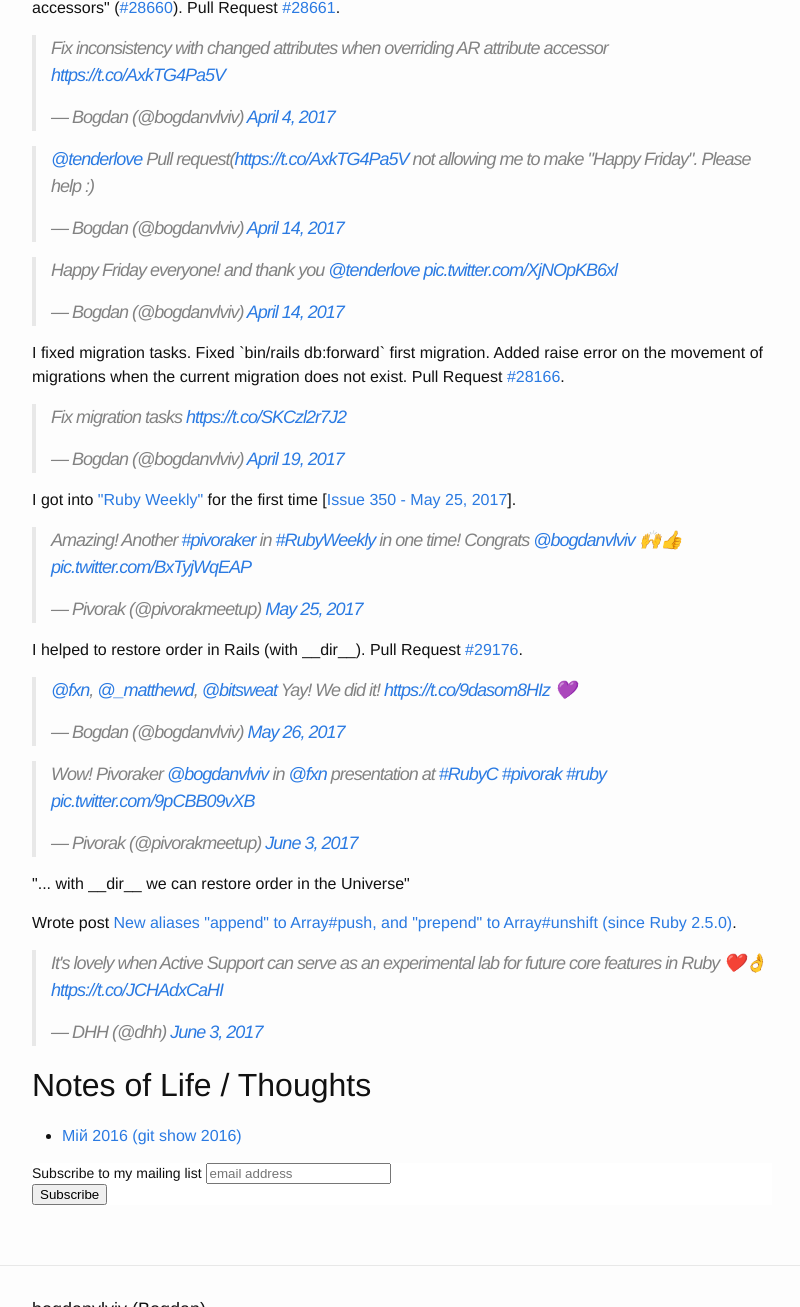
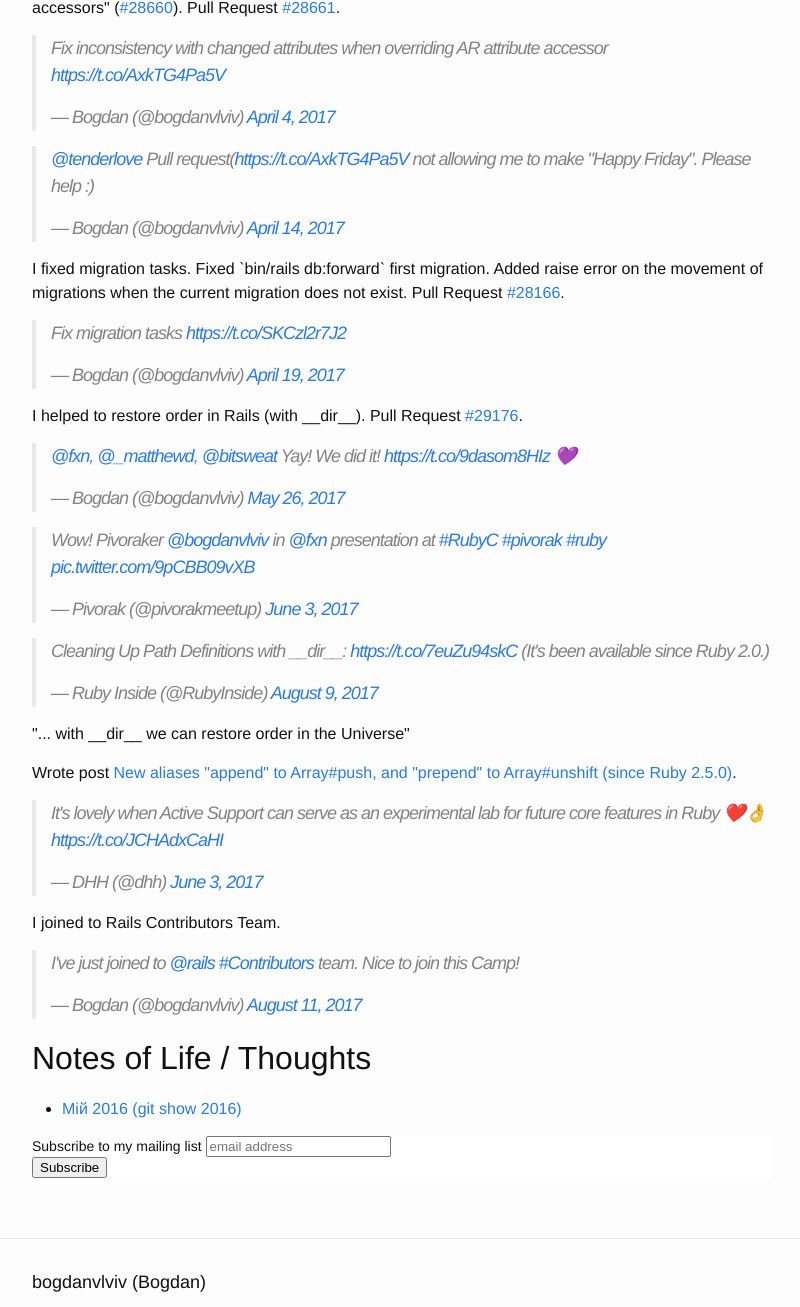
Before and after one commit to crowdpro3/bogdanvlviv.github.io, a Jekyll site: the page built from about.html, in a window 1280 px wide and 1400 px high, scrolled down 2069 px, cut to the strip 0-1307 px from the top of the window. Shown: the whole strip, without its empty margins (238-1038 px from the left). Built offline with Jekyll 4.4.1, drawn with Linux system fonts in a browser that asks for light colours; comment, search, counter and statistics services are not loaded; some of the changed text lies outside the part shown.

Commit message:
Update about page

```diff
--- a/about.html
+++ b/about.html
@@ -14,7 +14,7 @@ permalink: /about.html
 </p>
 
 <p>
-  I am <a href="http://contributors.rubyonrails.org/contributors/bogdanvlviv/commits" target="_blank">Rails Contributor</a>.
+  I am <a href="http://contributors.rubyonrails.org/contributors/bogdanvlviv/commits" target="_blank">Rails Contributors Team Member</a>.
 </p>
 
 <p>
@@ -210,8 +210,6 @@ permalink: /about.html
   <blockquote class="twitter-tweet" data-lang="en"><p lang="en" dir="ltr">Fix inconsistency with changed attributes when overriding AR attribute accessor <a href="https://t.co/AxkTG4Pa5V">https://t.co/AxkTG4Pa5V</a></p>&mdash; Bogdan (@bogdanvlviv) <a href="https://twitter.com/bogdanvlviv/status/849350061150613504">April 4, 2017</a></blockquote>
 
   <blockquote class="twitter-tweet" data-lang="en"><p lang="en" dir="ltr"><a href="https://twitter.com/tenderlove">@tenderlove</a> Pull request(<a href="https://t.co/AxkTG4Pa5V">https://t.co/AxkTG4Pa5V</a> not allowing me to make &quot;Happy Friday&quot;. Please help :)</p>&mdash; Bogdan (@bogdanvlviv) <a href="https://twitter.com/bogdanvlviv/status/852935544556449794">April 14, 2017</a></blockquote>
-
-  <blockquote class="twitter-tweet" data-lang="en"><p lang="en" dir="ltr">Happy Friday everyone! and thank you <a href="https://twitter.com/tenderlove">@tenderlove</a> <a href="https://t.co/XjNOpKB6xl">pic.twitter.com/XjNOpKB6xl</a></p>&mdash; Bogdan (@bogdanvlviv) <a href="https://twitter.com/bogdanvlviv/status/852947072852664325">April 14, 2017</a></blockquote>
 </p>
 
 <p>
@@ -224,18 +222,14 @@ permalink: /about.html
 </p>
 
 <p>
-  I got into <a href="http://rubyweekly.com" target="_blank">"Ruby Weekly"</a> for the first time [<a href="http://rubyweekly.com/issues/350" target="_blank">Issue 350 - May 25, 2017</a>].
-
-  <blockquote class="twitter-tweet" data-lang="en"><p lang="en" dir="ltr">Amazing! Another <a href="https://twitter.com/hashtag/pivoraker?src=hash">#pivoraker</a> in <a href="https://twitter.com/hashtag/RubyWeekly?src=hash">#RubyWeekly</a> in one time! Congrats <a href="https://twitter.com/bogdanvlviv">@bogdanvlviv</a> 🙌👍 <a href="https://t.co/BxTyjWqEAP">pic.twitter.com/BxTyjWqEAP</a></p>&mdash; Pivorak (@pivorakmeetup) <a href="https://twitter.com/pivorakmeetup/status/867769708329750528">May 25, 2017</a></blockquote>
-</p>
-
-<p>
   I helped to restore order in Rails (with __dir__).
   Pull Request <a href="https://github.com/rails/rails/pull/29176" target="_blank">#29176</a>.
 
   <blockquote class="twitter-tweet" data-lang="en"><p lang="en" dir="ltr"><a href="https://twitter.com/fxn">@fxn</a>, <a href="https://twitter.com/_matthewd">@_matthewd</a>, <a href="https://twitter.com/bitsweat">@bitsweat</a> Yay! We did it! <a href="https://t.co/9dasom8HIz">https://t.co/9dasom8HIz</a> 💜</p>&mdash; Bogdan (@bogdanvlviv) <a href="https://twitter.com/bogdanvlviv/status/867978474807468032">May 26, 2017</a></blockquote>
 
   <blockquote class="twitter-tweet" data-lang="en"><p lang="en" dir="ltr">Wow! Pivoraker <a href="https://twitter.com/bogdanvlviv">@bogdanvlviv</a> in <a href="https://twitter.com/fxn">@fxn</a> presentation at <a href="https://twitter.com/hashtag/RubyC?src=hash">#RubyC</a> <a href="https://twitter.com/hashtag/pivorak?src=hash">#pivorak</a> <a href="https://twitter.com/hashtag/ruby?src=hash">#ruby</a> <a href="https://t.co/9pCBB09vXB">pic.twitter.com/9pCBB09vXB</a></p>&mdash; Pivorak (@pivorakmeetup) <a href="https://twitter.com/pivorakmeetup/status/870931497531957248">June 3, 2017</a></blockquote>
+
+  <blockquote class="twitter-tweet" data-lang="en"><p lang="en" dir="ltr">Cleaning Up Path Definitions with __dir__: <a href="https://t.co/7euZu94skC">https://t.co/7euZu94skC</a> (It&#39;s been available since Ruby 2.0.)</p>&mdash; Ruby Inside (@RubyInside) <a href="https://twitter.com/RubyInside/status/895312983076646912">August 9, 2017</a></blockquote>
 
   "... with __dir__ we can restore order in the Universe"
 </p>
@@ -244,6 +238,12 @@ permalink: /about.html
   Wrote post <a href="{{ "/posts/ruby/new-aliases-append-to-push-and-prepend-to-unshift-since-ruby-2_5_0.html" | absolute_url }}" target="_blank">New aliases "append" to Array#push, and "prepend" to Array#unshift (since Ruby 2.5.0)</a>.
 
   <blockquote class="twitter-tweet" data-lang="en"><p lang="en" dir="ltr">It&#39;s lovely when Active Support can serve as an experimental lab for future core features in Ruby ❤️👌 <a href="https://t.co/JCHAdxCaHI">https://t.co/JCHAdxCaHI</a></p>&mdash; DHH (@dhh) <a href="https://twitter.com/dhh/status/871034291786002433">June 3, 2017</a></blockquote>
+</p>
+
+<p>
+  I joined to Rails Contributors Team.
+
+  <blockquote class="twitter-tweet" data-lang="en"><p lang="en" dir="ltr">I&#39;ve just joined to <a href="https://twitter.com/rails">@rails</a> <a href="https://twitter.com/hashtag/Contributors?src=hash">#Contributors</a> team. Nice to join this Camp!</p>&mdash; Bogdan (@bogdanvlviv) <a href="https://twitter.com/bogdanvlviv/status/895899791078686724">August 11, 2017</a></blockquote>
 </p>
 
 <h2>Notes of Life / Thoughts</h2>
```
